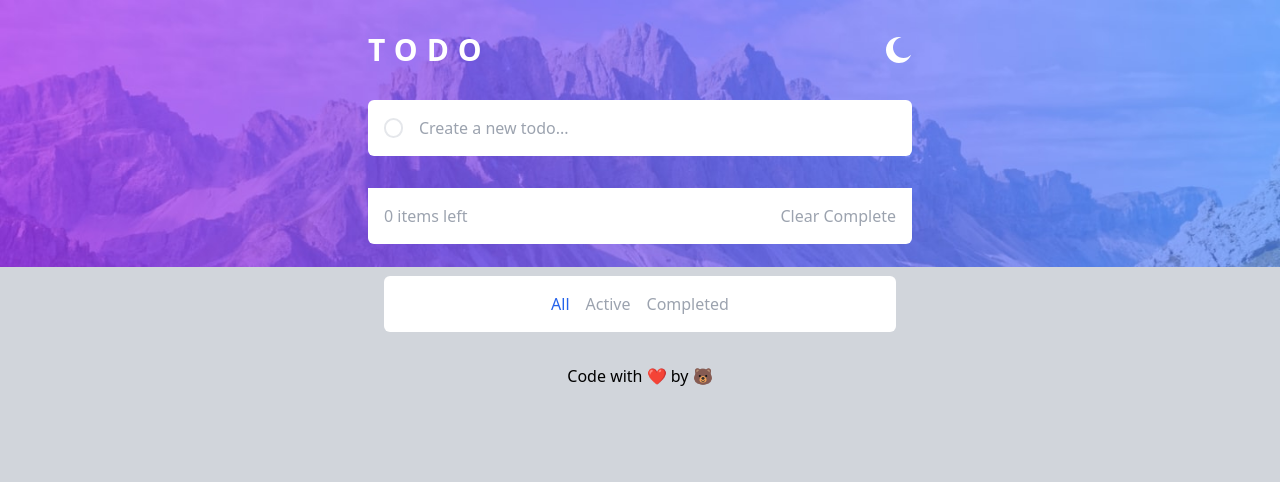
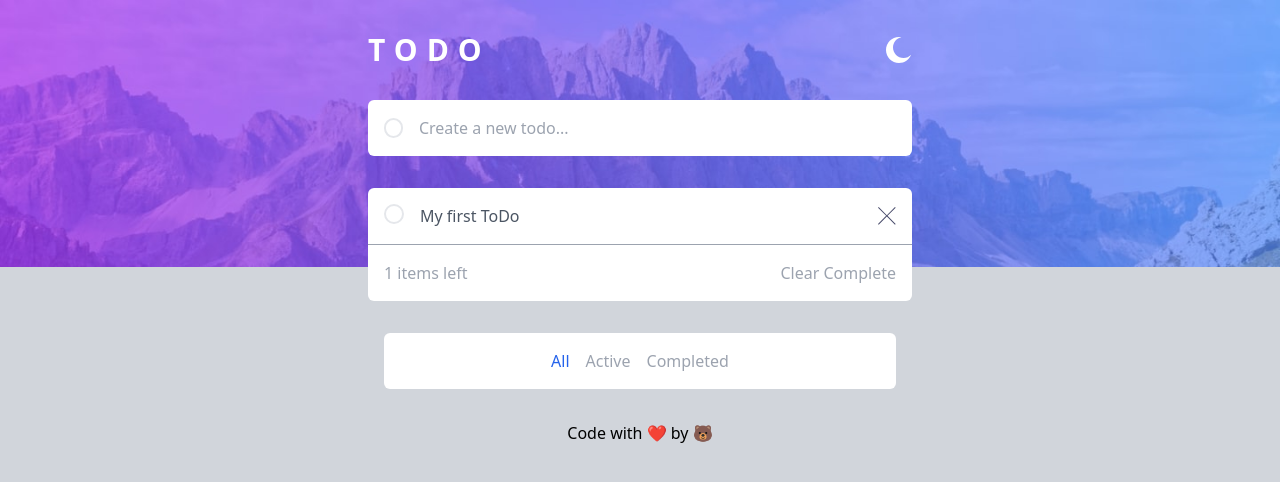
Before and after one commit to Yuniski/Todo-react-tailwild, a React (Vite) app: page / in a window 1280 px wide. Shown: the top 482 px of the page. Built offline with nearby package versions, Linux system fonts and the light colour scheme.

Commit message:
initial state

```diff
--- a/src/App.jsx
+++ b/src/App.jsx
@@ -5,15 +5,9 @@ import TodoCreate from "../components/TodoCreate";
 import TodoFilter from "../components/TodoFilter";
 import TodoList from "../components/TodoList";
 
-// const initialStateTodos = [
-//   { id: 1, title: "Go to the gym", completed: true },
-//   { id: 2, title: "Completed online curse of React", completed: false },
-//   { id: 3, title: "10 min to meditation", completed: false },
-//   { id: 4, title: "Pick up groceries", completed: false },
-//   { id: 5, title: "Play music in the house", completed: false },
-// ];
-
-const initialStateTodos = JSON.parse(localStorage.getItem("todos")) || [];
+const initialStateTodos = JSON.parse(localStorage.getItem("todos")) || [
+  { id: 1, title: "My first ToDo", completed: false }
+];
 
 function App() {
   const [todos, setTodos] = useState(initialStateTodos);
```
